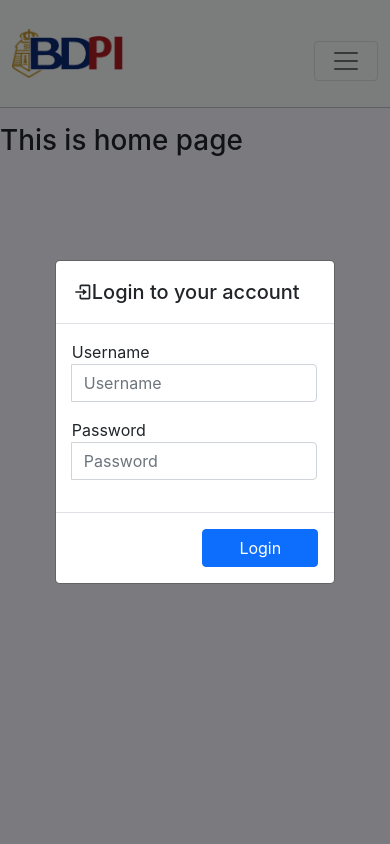
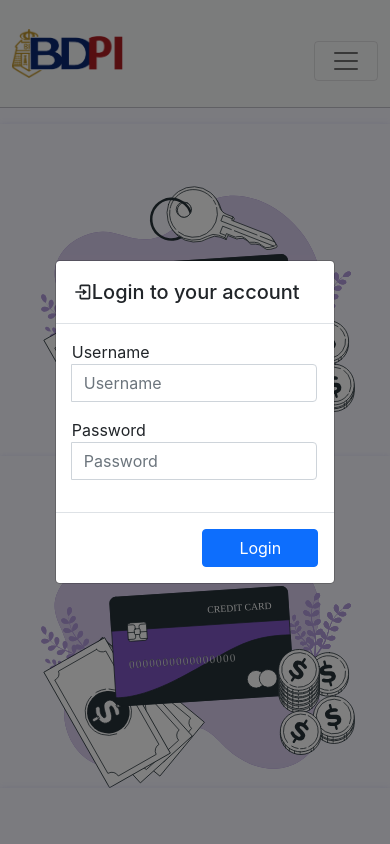
Before and after one commit to bryanlontoc06/banking_web_app, a React (Create React App) app: page / in a window 390 px wide. Shown: the top 844 px of the page. Built offline with nearby package versions, Linux system fonts and the light colour scheme.

Commit message:
add responsive cards to homepage

```diff
--- a/src/components/Home/index.js
+++ b/src/components/Home/index.js
@@ -1,15 +1,83 @@
 
-
+import "./style.css"
+import cc from "../../assets/cc.svg"
 const Index = () => {
 
 
 
 
     return (
-        <>
-            <h1>This is home page</h1>
-        </>
-    )
+      <>
+        {/* <h1>Homepage</h1> */}
+        <div className="card-container">
+
+        <div className="box-item item1">
+
+        <div className="card" style={{width: "100%", height: "100%"}}>
+        <object className="svg" data={cc} width="auto%" height="auto%"> </object>
+         <div className="card-body">
+        <h5 className="card-title">Card title</h5>
+        <p className="card-text">Some quick example text to build on the card title and make up the bulk of the card's content.</p>
+        <a href="#test" className="btn btn-primary">Go somewhere</a>
+        </div>
+        </div>
+
+        </div>
+
+        <div className="box-item item2">
+
+        <div className="card" style={{width: "100%", height: "100%"}}>
+        <object className="svg" data={cc} width="auto%" height="auto%"> </object>
+         <div className="card-body">
+        <h5 className="card-title">Card title</h5>
+        <p className="card-text">Some quick example text to build.</p>
+        <a href="#test" className="btn btn-primary">Go somewhere</a>
+        </div>
+        </div>
+
+        </div>
+
+        <div className="box-item item3">
+
+        <div className="card" style={{width: "100%", height: "100%"}}>
+        <object className="svg" data={cc} width="auto%" height="auto%"> </object>
+         <div className="card-body">
+        <h5 className="card-title">Card title</h5>
+        <p className="card-text">Some quick example text to build on the card title and make up the bulk of the card's content.</p>
+        <a href="#test" className="btn btn-primary">Go somewhere</a>
+        </div>
+        </div>
+
+        </div>
+        <div className="box-item item4">
+
+        <div className="card" style={{width: "100%", height: "100%"}}>
+        <object className="svg" data={cc} width="auto%" height="auto%"> </object>
+         <div className="card-body">
+        <h5 className="card-title">Card title</h5>
+        <p className="card-text">Some quick example text to build on the card title and make up the bulk of the card's content.</p>
+        <a href="#test" className="btn btn-primary">Go somewhere</a>
+        </div>
+        </div>
+
+        </div>
+
+        <div className="box-item item5">
+
+        <div className="card" style={{width: "100%", height: "100%"}}>
+        <object className="svg" data={cc} width="auto%" height="auto%"> </object>
+         <div className="card-body">
+        <h5 className="card-title">Card title</h5>
+        <p className="card-text">Some quick example text to build on the card title and make up the bulk of the card's content.</p>
+        <a href="#test" className="btn btn-primary">Go somewhere</a>
+        </div>
+        </div>
+
+        </div>
+
+        </div>
+      </>
+    );
 }
 
 export default Index
--- /dev/null
+++ b/src/components/Home/style.css
@@ -0,0 +1,112 @@
+.card-container {
+    display: grid;
+    grid-template-columns: repeat(6, minmax(100px, 1fr));
+    grid-template-rows: repeat(4, minmax(150px, 1fr));
+    max-height: 80vh;
+    gap: 1em;
+}
+
+.svg {
+    background-color: #f7f7ff !important;
+}
+
+.item1 {
+    grid-column: 1 / span 4;
+    grid-row: 1 / span 2;
+
+}
+
+.item2 {
+    grid-column: 5 / span 2;
+    grid-row: 1 / span 2;
+}
+
+.item3 {
+    grid-column: 1 / span 2;
+    grid-row: 3 / span 2;
+}
+
+.item4 {
+    grid-column: 3 / span 2;
+    grid-row: 3 / span 2;
+}
+
+.item5 {
+    grid-column: 5 / span 2;
+    grid-row: 3 / span 2;
+}
+
+@media screen and (min-width: 1301px) and (max-width: 1600px) {
+
+    .card-container {
+        display: grid;
+        grid-template-columns: repeat(4, minmax(100px, 1fr));
+        grid-template-rows: repeat(6, minmax(150px, 1fr));
+        max-height: 80vh;
+        gap: 1em
+    }
+
+    .item1 {
+        grid-column: 1 / span 4;
+        grid-row: 1 / span 2;
+
+    }
+
+    .item2 {
+        grid-column: 1 / span 2;
+        grid-row: 3 / span 2;
+    }
+
+    .item3 {
+        grid-column: 3 / span 2;
+        grid-row: 3 / span 2;
+    }
+
+    .item4 {
+        grid-column: 1 / span 2;
+        grid-row: 5 / span 2;
+    }
+
+    .item5 {
+        grid-column: 3 / span 2;
+        grid-row: 5 / span 2;
+    }
+}
+
+@media screen and (min-width: 360px) and (max-width: 1300px) {
+
+    .card-container {
+        display: grid;
+        grid-template-columns: repeat(4, minmax(75px, 1fr));
+        grid-template-rows: repeat(10, minmax(150px, 1fr));
+        max-height: 80vh;
+        gap: 1em;
+        width: inherit
+    }
+
+    .item1 {
+        grid-column: 1 / span 4;
+        grid-row: 1 / span 2;
+
+    }
+
+    .item2 {
+        grid-column: 1 / span 4;
+        grid-row: 3 / span 2;
+    }
+
+    .item3 {
+        grid-column: 1 / span 4;
+        grid-row: 5 / span 2;
+    }
+
+    .item4 {
+        grid-column: 1 / span 4;
+        grid-row: 7 / span 2;
+    }
+
+    .item5 {
+        grid-column: 1 / span 4;
+        grid-row: 9 / span 2;
+    }
+}
--- a/src/components/Layout/style.css
+++ b/src/components/Layout/style.css
@@ -9,21 +9,18 @@ div#root {
         flex-direction: unset;
     }
     .side-bar.d-flex.flex-column.flex-shrink-0.p-3.bg-light {
-        margin: 5rem 0 0 250px;
+        margin: 10vh 0 0 10vh;
         background-color: unset !important;
     }
     .routes-container {
         width: 100%;
-        padding: 5rem 250px 5rem 0
+        margin: 10vh 10vh 0 0;
     }
 }
 
 @media (min-width: 769px) and (max-width: 1240px) {
     .side-bar.d-flex.flex-column.flex-shrink-0.p-3.bg-light {
-        margin: 5rem 0 0
-    }
-    .routes-container {
-        padding: 5rem 0;
+        margin: 5rem 0 5rem
     }
 
 }
@@ -31,7 +28,6 @@ div#root {
 .side-bar {
     width: 15rem;
     height: 80vh;
-
 }
 
 
```
Also changed, not shown: src/assets/cc.svg (added).
